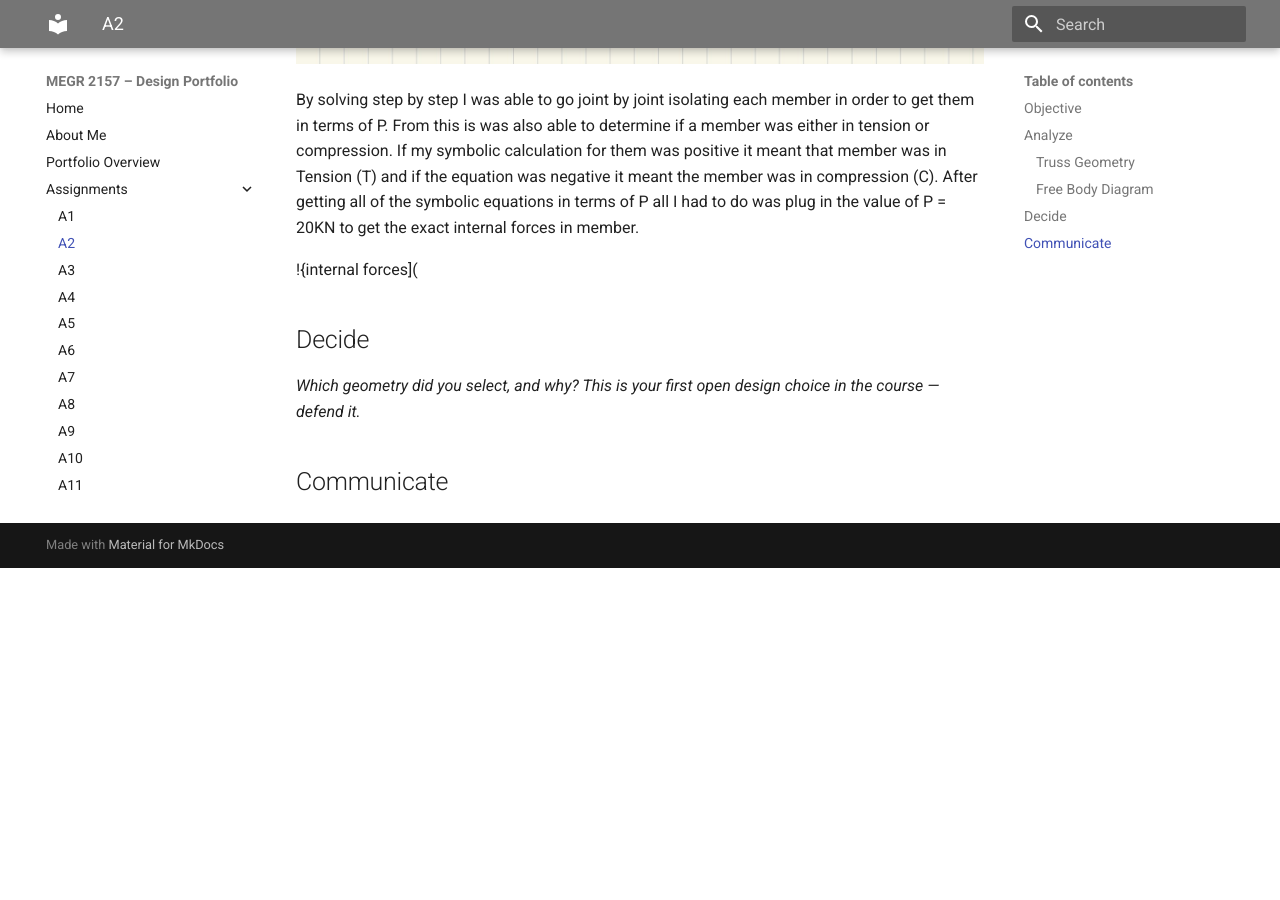
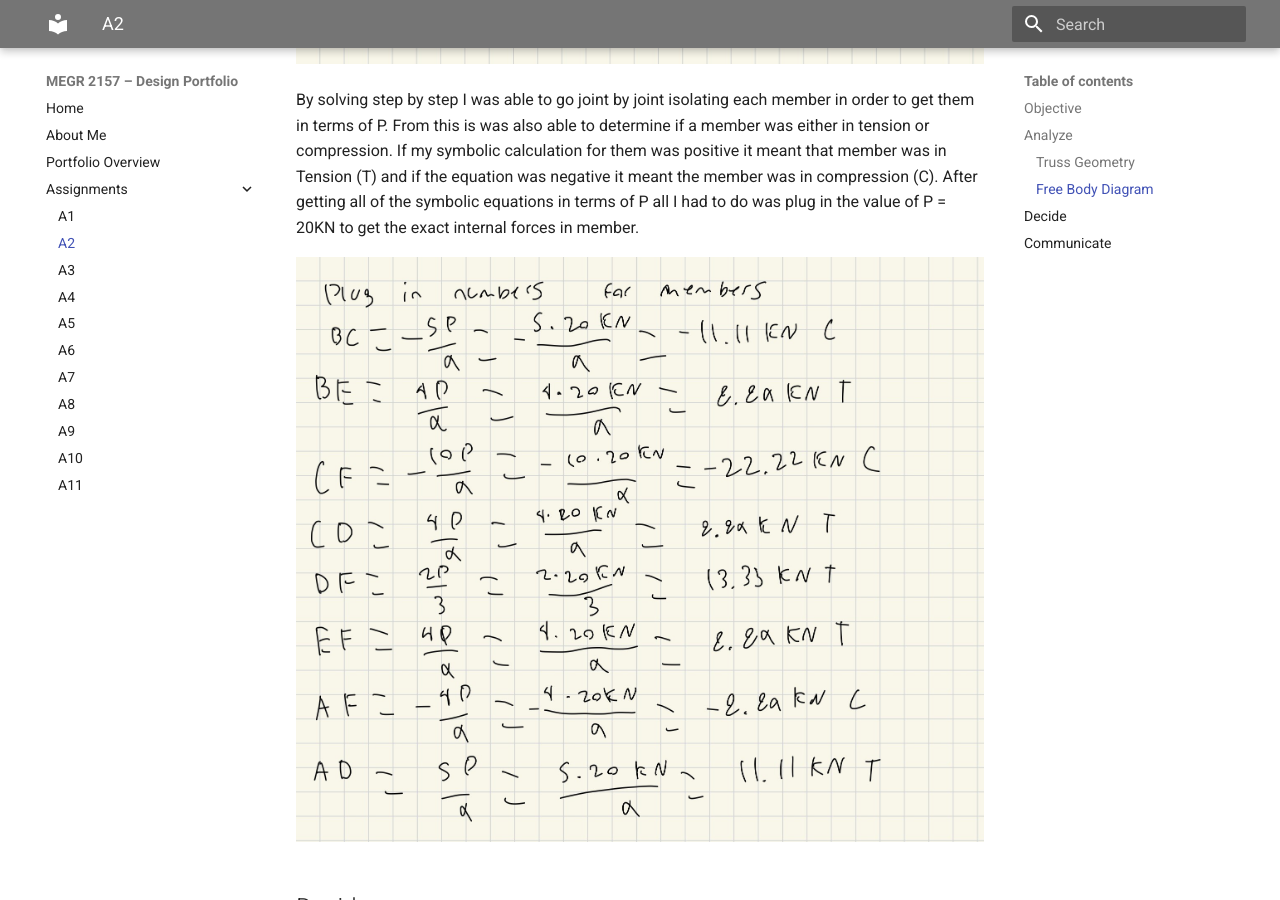
Before and after one commit to jadelma5/megr2156-portfolio, an MkDocs documentation site: the page built from docs/assignments/A02/index.md, in a window 1280 px wide and 900 px high, scrolled down 3505 px. Built offline with MkDocs 1.6.1 and Material for MkDocs 9.7.7, drawn with Linux system fonts in a browser that asks for light colours; before the commit the page ends 4073 px from its top, so only the background shows below that.

Commit message:
Fix image syntax and improve tension/compression explanation
Corrected image syntax for internal forces and clarified explanation of tension and compression.

```diff
--- a/docs/assignments/A02/index.md
+++ b/docs/assignments/A02/index.md
@@ -28,7 +28,8 @@ After finding the external forces I was able to start calculating the internal f
 
 By solving step by step I was able to go joint by joint isolating each member in order to get them in terms of P. From this is was also able to determine if a member was either in tension or compression. If my symbolic calculation for them was positive it meant that member was in Tension (T) and if the equation was negative it meant the member was in compression (C). After getting all of the symbolic equations in terms of P all I had to do was plug in the value of P = 20KN to get the exact internal forces in member.
 
-!{internal forces](
+![internal forces](internalforces.jpg)
+
 ## Decide
 _Which geometry did you select, and why? This is your first open design choice in the course — defend it._
 
```
